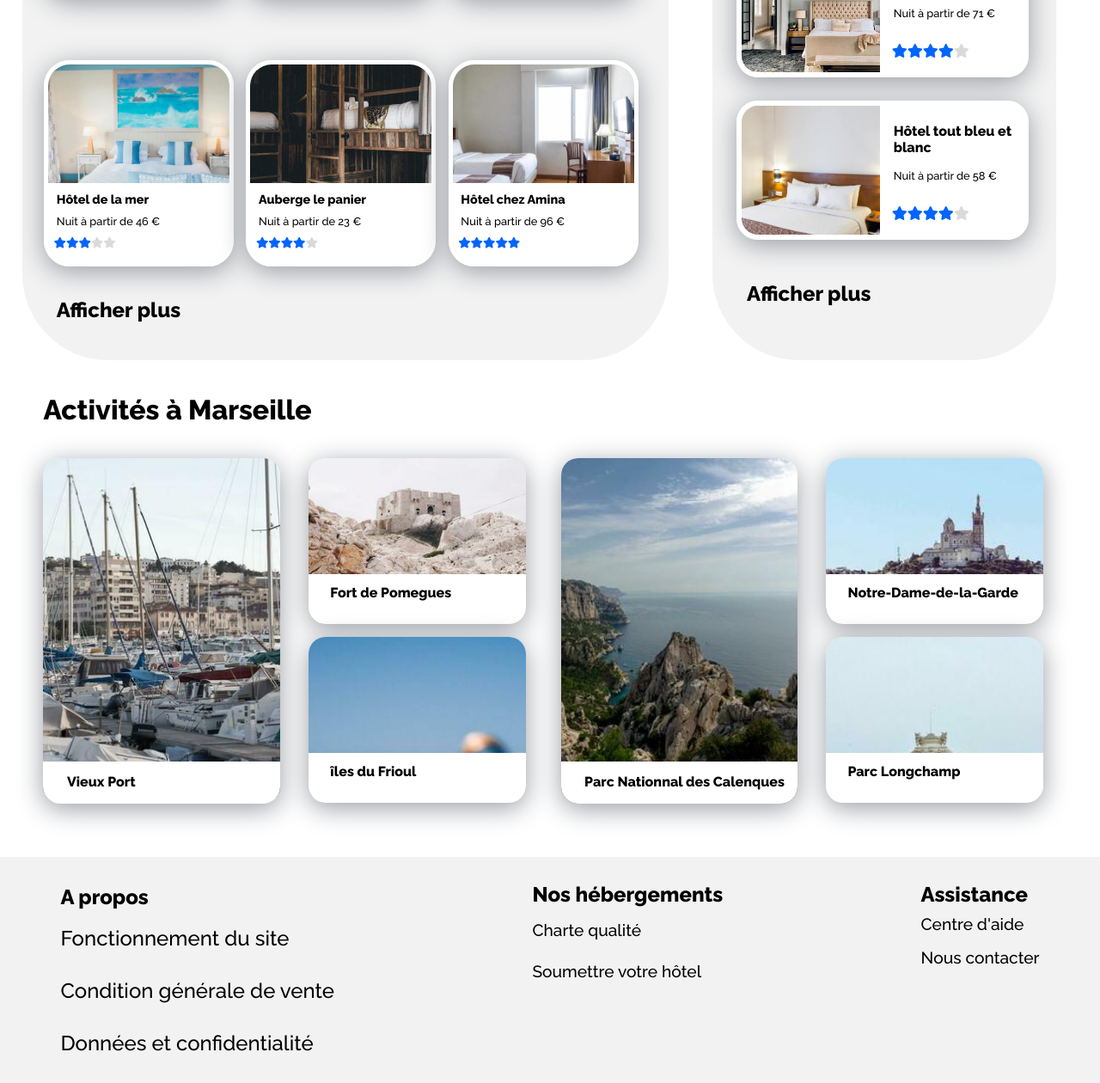
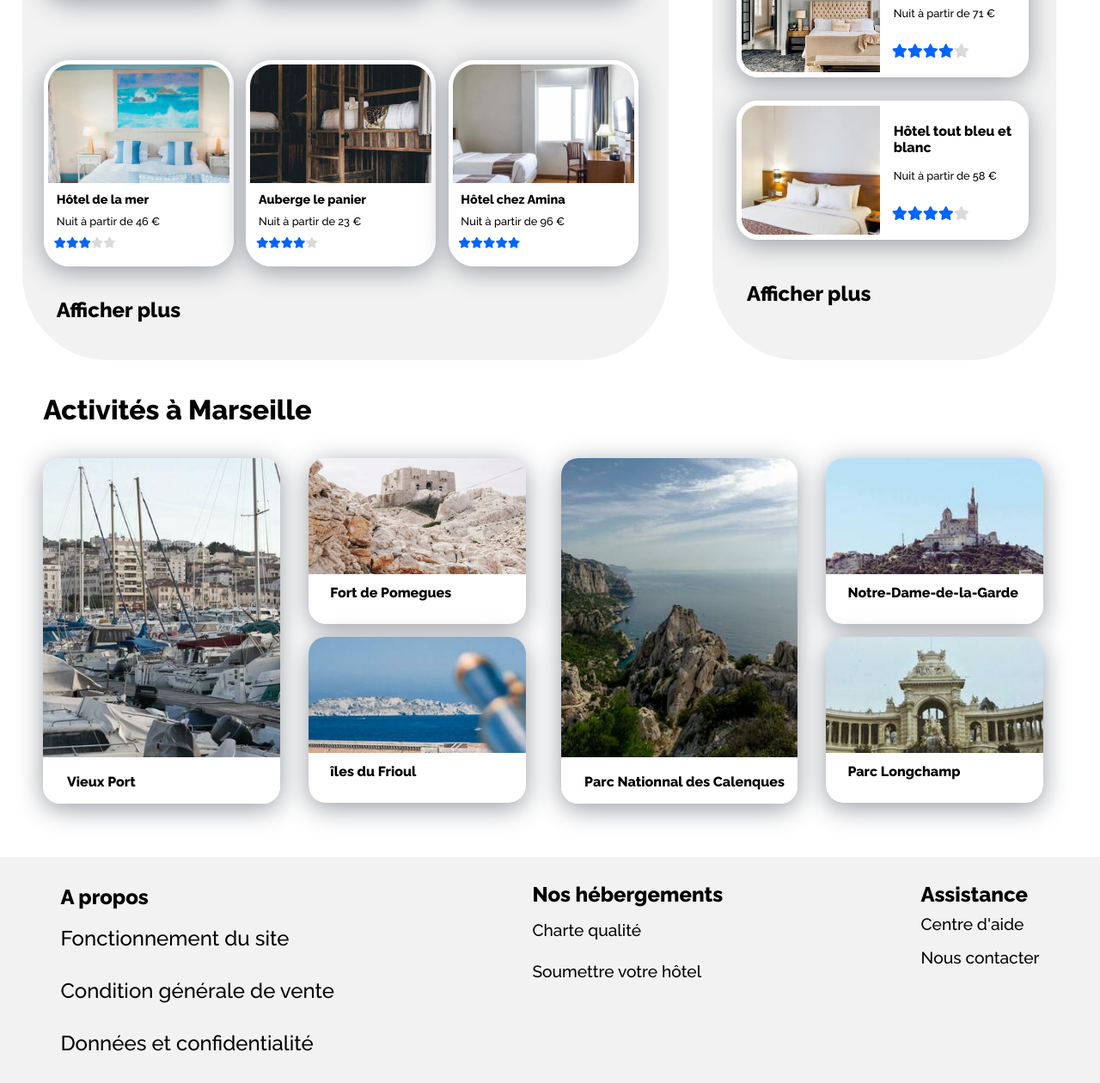
Before and after one commit to clement747/laurentinclement-2-13-01-2021, a plain HTML site: page index.html in a window 1280 px wide. Shown: the part 806-2066 px from the top of the page at 86% size. Drawn offline with Linux system fonts and the light colour scheme.

Commit message:
image activité

```diff
--- a/ccs.css
+++ b/ccs.css
@@ -1180,27 +1180,21 @@ footer
 
         .basket
         {
-
             width: 101%;
-
         }
 
         .Amina
         {
-
             width: 101%;
             top:-52%;
-
         }
 
         .description h3
         {
-
             font-size: 0.9em;
             top: -17%;
             left: 3.5%;
             top: 20%;
-
         }
 
 
@@ -1332,13 +1326,23 @@ footer
             .backimg
             {
                 position: absolute;
-                height: 465px;
+                height: 409px;
 
             }
 
             .img11
             {
                 top: -90%;
+            }
+
+            .img12
+            {
+                top: -54%;
+            }
+
+            .img15
+            {
+                top: -56%;
             }
 
             .old
```
